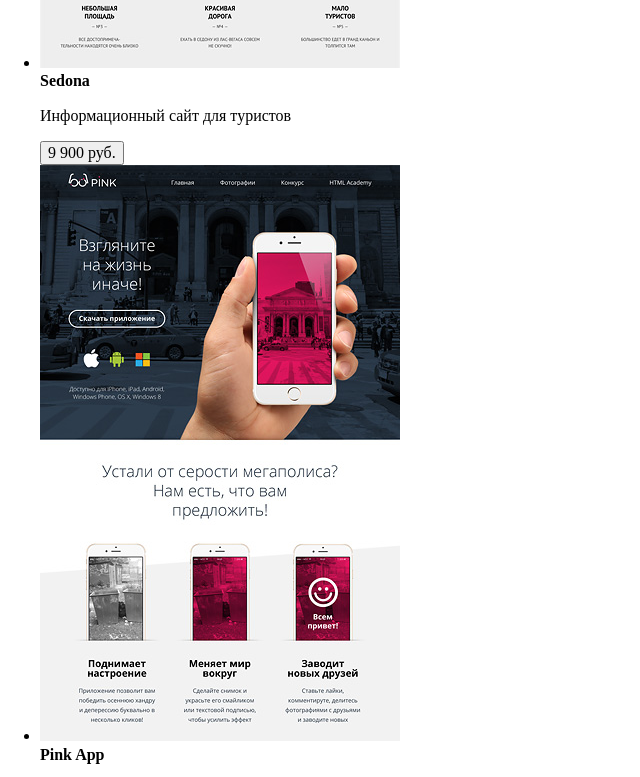
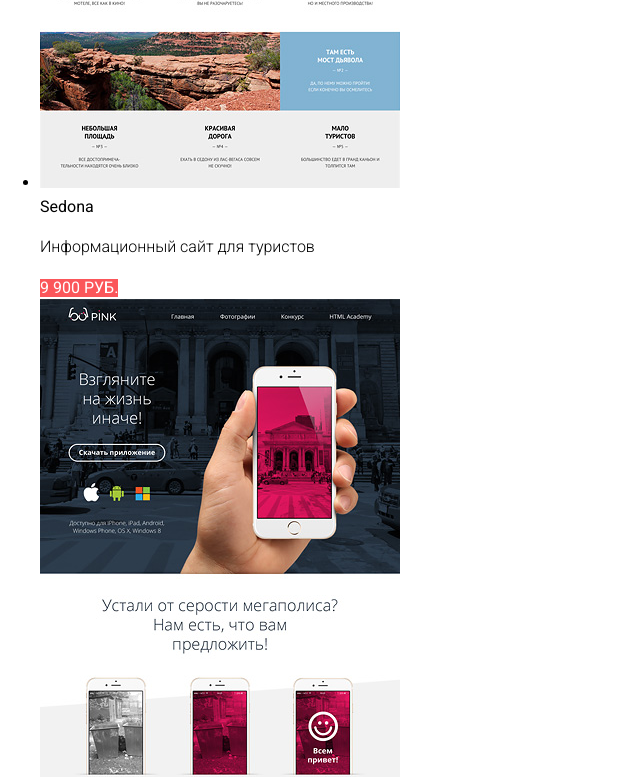
Before and after one commit to Hector-1911/Gulp-Nerds, a website: page app/catalog.html in a window 1280 px wide. Shown: the part 1396-2173 px from the top of the page, without its empty margins (0-640 px from the left). Drawn offline with Linux system fonts and the light colour scheme.

Commit message:
Написаны базовые css стили

```diff
--- a/app/catalog.html
+++ b/app/catalog.html
@@ -8,7 +8,7 @@
   <title>Nerds Catalog</title>
   <link rel="preconnect" href="https://fonts.googleapis.com">
   <link rel="preconnect" href="https://fonts.gstatic.com" crossorigin>
-  <link href="https://fonts.googleapis.com/css2?family=Roboto:wght@300;400;700&display=swap" rel="stylesheet">
+  <link rel="stylesheet" href="https://fonts.googleapis.com/css2?family=Roboto:wght@300;400;700&display=swap">
   <link rel="stylesheet" href="css/normalize.css">
   <link rel="stylesheet" href="css/style.min.css">
 </head>
@@ -209,16 +209,16 @@
                 <div class="paginator">
                   <ul class="paginator__list">
                     <li class="paginator__item">
-                      <a class="paginator__link button" href="#">1</a>
+                      <a class="paginator__link" href="#">1</a>
                     </li>
                     <li class="paginator__item">
-                      <a class="paginator__link button" href="#">2</a>
+                      <a class="paginator__link" href="#">2</a>
                     </li>
                     <li class="paginator__item">
-                      <a class="paginator__link button" href="#">3</a>
+                      <a class="paginator__link" href="#">3</a>
                     </li>
                   </ul>
-                  <a class="paginator__button button" href="#">Следующая</a>
+                  <a class="paginator__button" href="#">Следующая</a>
                 </div>
               </div>
             </div>
@@ -293,7 +293,7 @@
             <textarea class="feedback__text" name="text" id="feedback__text" placeholder="В свободной форме"></textarea>
           </p>
         </div>
-        <button class="feedback__button" type="submit">Отправить</button>
+        <button class="feedback__button button" type="submit">Отправить</button>
       </form>
     </section>
   </div>
--- a/app/scss/style.scss
+++ b/app/scss/style.scss
@@ -1,10 +1,29 @@
+// Переменные
+$main-color: #000000;
+$second-color: #283136;
+
 // Глобальные стили
-*, *::before, *::after {
+*,
+*::before,
+*::after {
   box-sizing: inherit;
 }
 
 html {
   box-sizing: border-box;
+}
+
+body {
+  margin: 0;
+  padding: 0;
+
+  font-family: "Roboto", "Arial", sans-serif;
+  font-size: 16px;
+  line-height: 24px;
+  font-weight: 300;
+  color: $main-color;
+
+  background-color: #ffffff;
 }
 
 img {
@@ -14,6 +33,7 @@ img {
 a {
   text-decoration: none;
 }
+
 // Дополнительные стили
 .visually-hidden {
   position: absolute;
@@ -27,3 +47,20 @@ a {
   clip: rect(0 0 0 0);
   overflow: hidden;
 }
+
+.button {
+  padding: 0;
+
+  font: inherit;
+
+  font-size: 16px;
+  line-height: 18px;
+  font-weight: 400;
+  text-align: center;
+  vertical-align: middle;
+  text-transform: uppercase;
+  color: #ffffff;
+
+  border: none;
+  background-color: #fb565a;
+}
--- a/gulpfile.js
+++ b/gulpfile.js
@@ -47,7 +47,7 @@ function scripts() {
 
 function styles() {
   return gulp.src('app/scss/style.scss')
-      .pipe(scss({outputStyle: 'compressed'}))
+      .pipe(scss()) //{outputStyle: 'compressed'}
       .pipe(concat('style.min.css'))
       .pipe(autoprefixer({
         overrideBrowserslist: ['last 10 version'],
```
Also changed, not shown: app/index.html (+18 -9 lines), app/css/style.min.css.
